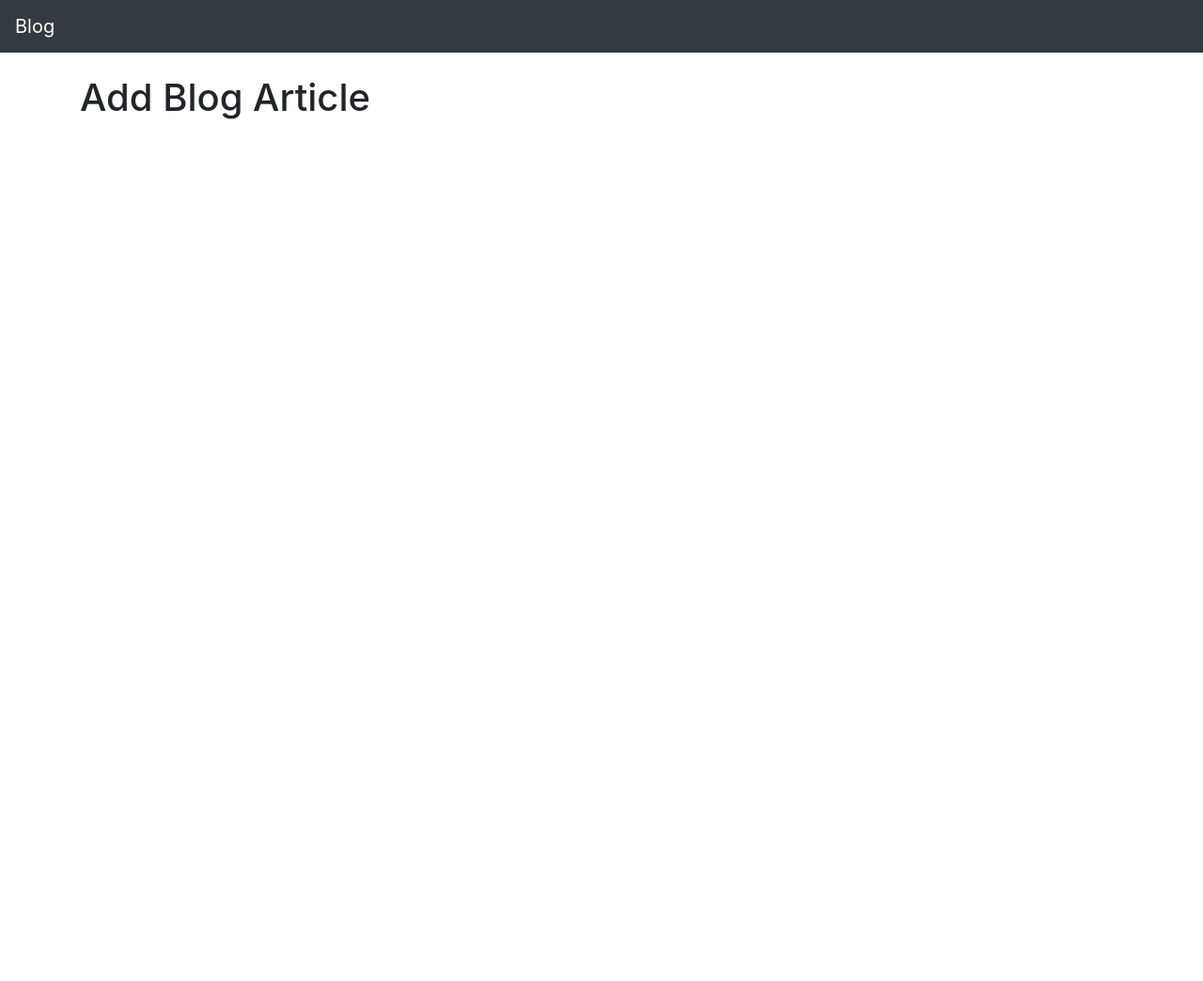
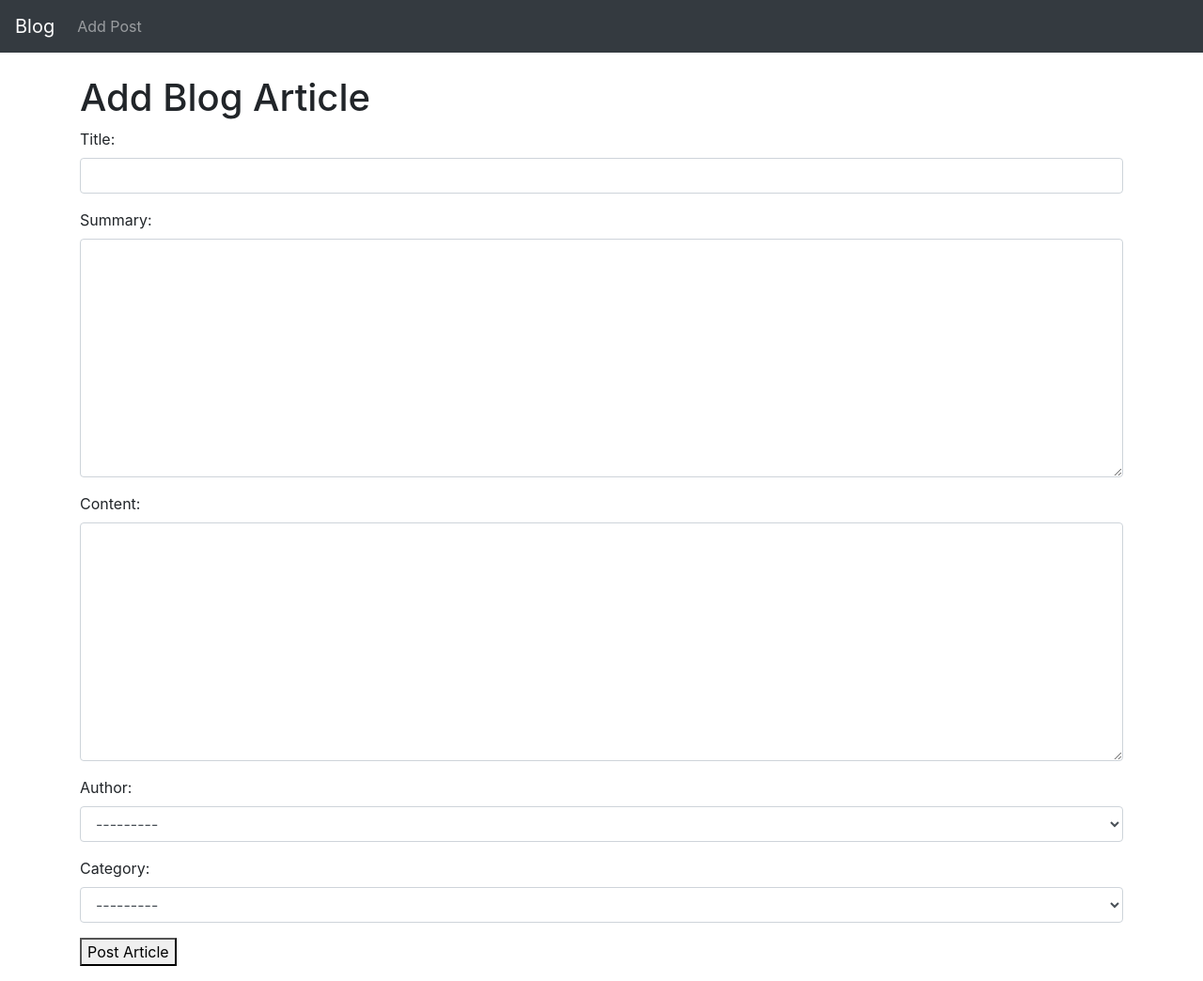
Before and after one commit to roginaldosemog/blog-template, a Django app: template blog/templates/add_article.html in a window 1280 px wide. Shown: the whole page at 94% size. Before the commit the page ends 127 px from the top, so only its background shows below. Run offline with Django 3.2, Linux system fonts and the light colour scheme; the template is opened without the code that fills it: values that come from a table or form of the project are taken from there, others are empty; some libraries are stand-ins or nearby versions.

Commit message:
Add 'AddArticleView'

```diff
--- /dev/null
+++ b/blog/forms.py
@@ -0,0 +1,15 @@
+from django import forms
+from.models import Article
+
+class ArticleForm(forms.ModelForm):
+    class Meta:
+        model = Article
+        fields = ('title', 'summary', 'content', 'author', 'category')
+
+        widgets = {
+            'title': forms.TextInput(attrs={'class': 'form-control'}),
+            'summary': forms.Textarea(attrs={'class': 'form-control'}),
+            'content': forms.Textarea(attrs={'class': 'form-control'}),
+            'author': forms.Select(attrs={'class': 'form-control'}),
+            'category': forms.Select(attrs={'class': 'form-control'}),
+        }
--- a/blog/models.py
+++ b/blog/models.py
@@ -1,4 +1,5 @@
 from django.db import models
+from django.urls import reverse
 from django.contrib.auth.models import User
 from ckeditor.fields import RichTextField
 from ckeditor_uploader.fields import RichTextUploadingField
@@ -19,3 +20,6 @@ class Article(models.Model):
 
     def __str__ (self):
         return self.title
+
+    def get_absolute_url(self):
+        return reverse('home')
--- a/blog/templates/add_article.html
+++ b/blog/templates/add_article.html
@@ -1,5 +1,14 @@
 {% extends 'base.html' %}
+{% block title %}Add Article{% endblock %}
 
 {% block content %}
 <h1>Add Blog Article</h1>
+
+<div class="form-group">
+    <form method="POST">
+        {% csrf_token %}
+        {{ form.as_p }}
+        <button>Post Article</button>
+    </form>
+</div>
 {% endblock %}
--- a/blog/templates/base.html
+++ b/blog/templates/base.html
@@ -24,7 +24,7 @@
         <div class="collapse navbar-collapse" id="navbarSupportedContent">
             <ul class="navbar-nav mr-auto">
                 <li class="nav-item">
-                    <!-- <a class="nav-link" href="#">Add Post</a> -->
+                    <a class="nav-link" href="{% url 'add_article' %}">Add Post</a>
                 </li>
             </ul>
         </div>
--- a/blog/urls.py
+++ b/blog/urls.py
@@ -1,7 +1,8 @@
 from django.urls import path
-from .views import HomeView, ArticleView
+from .views import HomeView, ArticleView, AddArticleView
 
 urlpatterns = [
     path('', HomeView.as_view(), name="home"),
     path('article/<int:pk>', ArticleView.as_view(), name="article"),
+    path('article/new/', AddArticleView.as_view(), name="add_article"),
 ]
```
Also changed, not shown: blog/views.py (+7 -1 lines).
